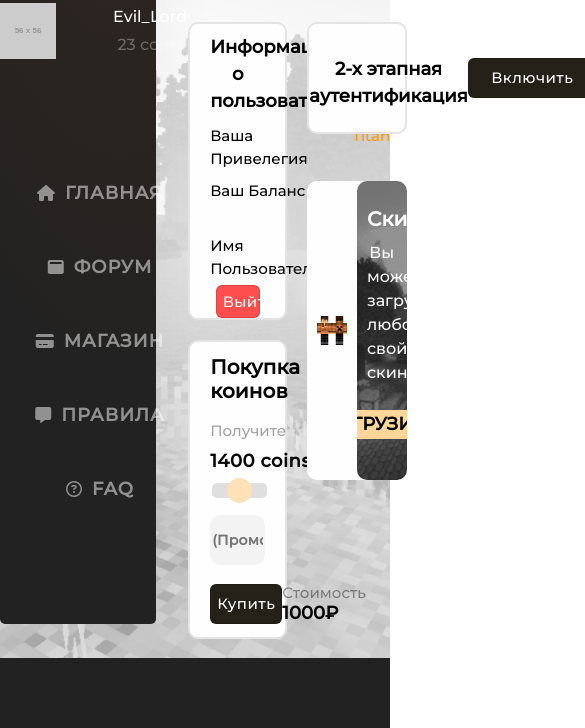
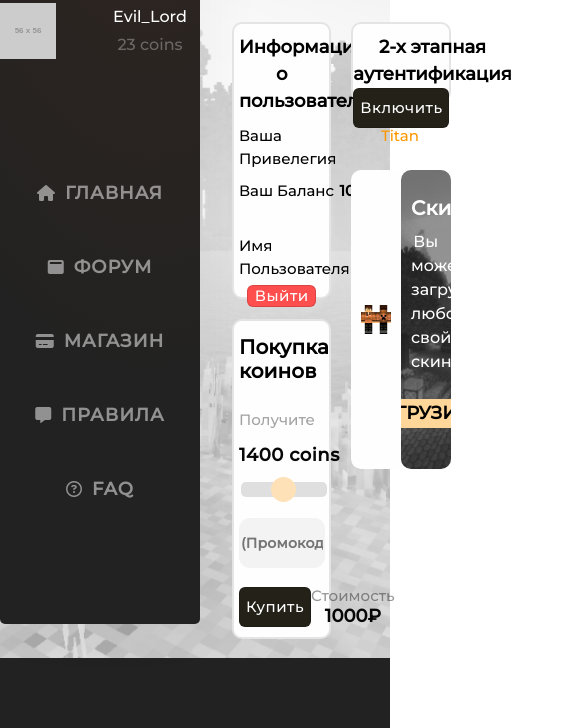
Before and after one commit to ekaramyan/Lampix, a plain HTML site: page index.html in a window 390 px wide. Shown: the part 186-914 px from the top of the page, 585 px wide, since content can reach past the window. Drawn offline with Linux system fonts and the light colour scheme; placeholder pictures from the web are drawn by us.

Commit message:
starting responsive

```diff
--- a/index.html
+++ b/index.html
@@ -98,10 +98,10 @@
                    </div>
                    <input class="promo" type="text" name class="promo-p" placeholder="(Промокод, если есть)"></input>
 
-                   <div class="bottom-container">
+                  <div class="bottom-container">
                     <button class="btn buy-btn">Купить</button>
-                    <div class="price"><p class="promo-p ">Стоимость <span class="price-count">1000₽</span></p></div>
-                   </div>
+                    <div class="price"><p>Стоимость <span class="price-count">1000₽</span></p></div>
+                  </div>
                 </div>
               </div>
 
--- a/styles.css
+++ b/styles.css
@@ -9,7 +9,7 @@ body
 {
     position: relative;
     display: grid;
-    grid-template-columns: 1fr 5fr;
+    grid-template-columns: 1.3fr 4fr;
     column-gap: 20px;
     grid: row;
     align-items: center;
@@ -218,12 +218,12 @@ header ul{
     align-self: flex-start;
     align-items: center;
     text-align: center;
-    grid-template-columns: 1fr;
+    /* grid-template-columns: 1fr; */
     grid-template-rows: 1fr 56px 3fr;
-    /* margin-top: -80px; */
     top: 0;
-    max-width: 408px;
-    width: 40vw;
+    /* padding: 0 30%; */
+    max-width: 700px;
+    width: 100%;
     height: 96vh;
     background: radial-gradient(159.06% 81.68% at 74.64% -9.86%, #322620 0%, #222222 100%);
     box-shadow: 7px 0px 60px rgba(0, 0, 0, 0.05);
@@ -353,12 +353,12 @@ header ul{
     height: 73vh;
     justify-content: center;
     grid-template-columns: repeat(4, 1fr);
-    grid-template-rows: repeat(4, 1fr);
+    grid-template-rows: repeat(2, 1fr);
     grid-template-areas:
                     "about-user about-user double-auth double-auth"
-                    "about-user about-user skins skins"
-                    "coin-buy coin-buy skins skins"
-                    "coin-buy coin-buy . .";
+                    "about-user about-user skins       skins"
+                    "coin-buy   coin-buy    skins          skins"
+                    "coin-buy   coin-buy    .              .";
 
     grid-auto-rows: minmax(150px, auto);
     gap: 20px;
@@ -369,7 +369,7 @@ header ul{
     display: flex;
     flex-direction: column;
     justify-content: space-around;
-    padding: 0px 20px 0px 20px;
+    padding: 0px 5%;
     width: 100%;
     height: 100%;
     gap: 5px;
@@ -469,17 +469,20 @@ header ul{
 
 .double-auth
 {
+    gap: 0;
     grid-area: double-auth;
     display: flex;
+    flex-wrap: wrap;
     align-items: center;
     justify-content: space-around;
-    height: 80%;
+    max-height: 80px;
+    height: 100%;
 }
 .double-auth__btn
 {
     background: #242119;
-    width: 129px;
-
+    max-width: 150px;
+    width: 100%;
 }
 
 
@@ -624,8 +627,13 @@ header ul{
 .bottom-container
 {
     display: flex;
+    width: 100%;
+    max-height: 50px;
+    height: 100%;
     justify-content: space-between;
-    padding: 10px 0 10px 0;
+    align-items: center;
+    text-align: center;
+    padding: 0;
 }
 .buy-btn
 {
@@ -634,11 +642,22 @@ header ul{
 }
 .price
 {
+    display: flex;
+    align-items: center;
     font-family: 'Montserrat';
     font-weight: 500;
     font-size: 15px;
     line-height: 18px;
     color: #0000005e;
+}
+.price p
+{
+    color: #00000066;
+    align-self: center;
+    justify-self: flex-end;
+    width: 100%;
+    height: 100%;
+    margin: 0 auto;
 }
 .price-count
 {
@@ -729,7 +748,8 @@ header ul{
     align-items: center;
     justify-content:center;
 }
-.field{
+.field
+{
     display: none;
     opacity: 0;
     visibility: hidden;
@@ -923,3 +943,19 @@ header ul{
 {
     color: #f0900086;
 }
+
+@media screen and (max-width: 900px)
+{
+
+}
+
+
+@media screen and (max-width: 720px)
+{
+
+}
+
+@media screen and (max-width: 400px)
+{
+
+}
```
